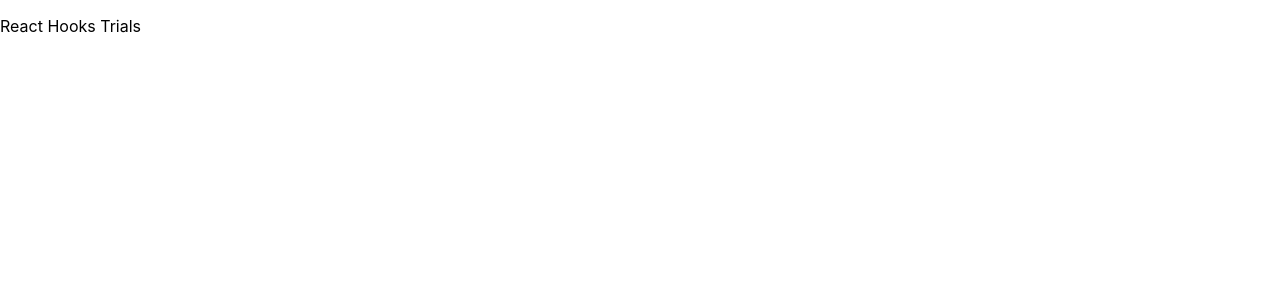
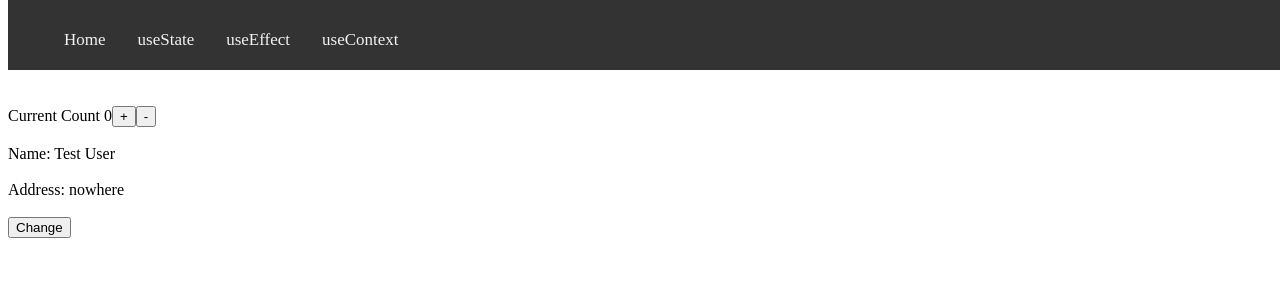
Before and after one commit to ParasDalal/reacttraining, a React (Create React App) app: page /SampleUseState in a window 1280 px wide. Shown: the top 300 px of the page. Built offline with nearby package versions, Linux system fonts and the light colour scheme.

Commit message:
Add menu and useState sample

```diff
--- a/src/App.tsx
+++ b/src/App.tsx
@@ -1,11 +1,16 @@
 import React from "react";
+import { BrowserRouter } from "react-router-dom";
+import Layout from "./components/Layout";
 
 function App() {
   return (
     <div className="App">
       <header>
-        <p>React Hooks Trials</p>
+        <h1 text-align="center">React Hooks Trials</h1>
       </header>
+      <BrowserRouter>
+        <Layout />
+      </BrowserRouter>
     </div>
   );
 }
--- /dev/null
+++ b/src/components/Layout.tsx
@@ -0,0 +1,12 @@
+import Menu from "./Menu";
+
+function Layout() {
+  return (
+    <div>
+      <Menu></Menu>
+      <div className="content"></div>
+    </div>
+  );
+}
+
+export default Layout;
--- /dev/null
+++ b/src/components/Menu.tsx
@@ -0,0 +1,33 @@
+import React from "react";
+import { Switch, Route, Link } from "react-router-dom";
+import Home from "../pages/Home";
+import SampleUseState from "../pages/SampleUseState";
+import SampleUseEffect from "../pages/SampleUseEffect";
+import SampleUseContext from "../pages/SampleUseContext";
+export default function Menu() {
+  return (
+    <div className="topnav">
+      <nav>
+        <ul>
+          <Link to="/">Home</Link>
+          <Link to="/SampleUseState">useState</Link>
+          <Link to="/SampleUseEffect">useEffect</Link>
+          <Link to="/SampleUseContext">useContext</Link>
+        </ul>
+      </nav>
+
+      {/* A <Switch> looks through its children <Route>s and
+            renders the first one that matches the current URL. */}
+      <div className="content">
+        <Switch>
+          <Route path="/SampleUseState" component={SampleUseState}></Route>
+          <Route path="/SampleUseEffect" component={SampleUseEffect}></Route>
+          <Route path="/SampleUseContext" component={SampleUseContext}></Route>
+          <Route path="/">
+            <Home />
+          </Route>
+        </Switch>
+      </div>
+    </div>
+  );
+}
--- a/src/index.css
+++ b/src/index.css
@@ -1,13 +1,48 @@
-body {
+/* body {
   margin: 0;
-  font-family: -apple-system, BlinkMacSystemFont, 'Segoe UI', 'Roboto', 'Oxygen',
-    'Ubuntu', 'Cantarell', 'Fira Sans', 'Droid Sans', 'Helvetica Neue',
+  font-family: -apple-system, BlinkMacSystemFont, "Segoe UI", "Roboto", "Oxygen",
+    "Ubuntu", "Cantarell", "Fira Sans", "Droid Sans", "Helvetica Neue",
     sans-serif;
   -webkit-font-smoothing: antialiased;
   -moz-osx-font-smoothing: grayscale;
 }
 
 code {
-  font-family: source-code-pro, Menlo, Monaco, Consolas, 'Courier New',
+  font-family: source-code-pro, Menlo, Monaco, Consolas, "Courier New",
     monospace;
+} */
+
+.topnav {
+  background-color: #333;
+  overflow: hidden;
+  position: fixed; /* Set the navbar to fixed position */
+  top: 0; /* Position the navbar at the top of the page */
+  width: 100%; /* Full width */
 }
+
+/* Style the links inside the navigation bar */
+.topnav a {
+  float: left;
+  color: #f2f2f2;
+  text-align: center;
+  padding: 14px 16px;
+  text-decoration: none;
+  font-size: 17px;
+}
+
+/* Change the color of links on hover */
+.topnav a:hover {
+  background-color: #ddd;
+  color: black;
+}
+
+/* Add a color to the active/current link */
+.topnav a.active {
+  background-color: #04aa6d;
+  color: white;
+}
+
+.content {
+  margin-top: 70px; /* Add a top margin to avoid content overlay */
+  background-color: white;
+}
--- /dev/null
+++ b/src/pages/Home.tsx
@@ -0,0 +1,11 @@
+import React from "react";
+
+function Home() {
+  return (
+    <div>
+      <div>Home</div>
+    </div>
+  );
+}
+
+export default Home;
--- /dev/null
+++ b/src/pages/SampleUseContext.tsx
@@ -0,0 +1,7 @@
+import React from "react";
+
+function SampleUseContext() {
+  return <div>useContext</div>;
+}
+
+export default SampleUseContext;
--- /dev/null
+++ b/src/pages/SampleUseEffect.tsx
@@ -0,0 +1,11 @@
+import React from "react";
+
+function SampleUseEffect() {
+  return (
+    <div>
+      <div>useEffect</div>
+    </div>
+  );
+}
+
+export default SampleUseEffect;
--- /dev/null
+++ b/src/pages/SampleUseState.tsx
@@ -0,0 +1,35 @@
+import React, { useState } from "react";
+
+function SampleUseState() {
+  const [count, setCount] = useState(0);
+  const [obj, setObj] = useState({ name: "Test User", address: "nowhere" });
+
+  return (
+    <div>
+      <div>
+        <br />
+        <br />
+        <div>
+          Current Count {count}
+          <button onClick={() => setCount(count + 1)}> + </button>
+          <button onClick={() => setCount(count - 1)}> - </button>
+          <br />
+          <br />
+          <div>Name: {obj.name}</div>
+          <br />
+          <div>Address: {obj.address}</div>
+          <br />
+          <button
+            onClick={() =>
+              setObj({ name: "Someone else", address: "somewhere" })
+            }
+          >
+            Change
+          </button>
+        </div>
+      </div>
+    </div>
+  );
+}
+
+export default SampleUseState;
```
